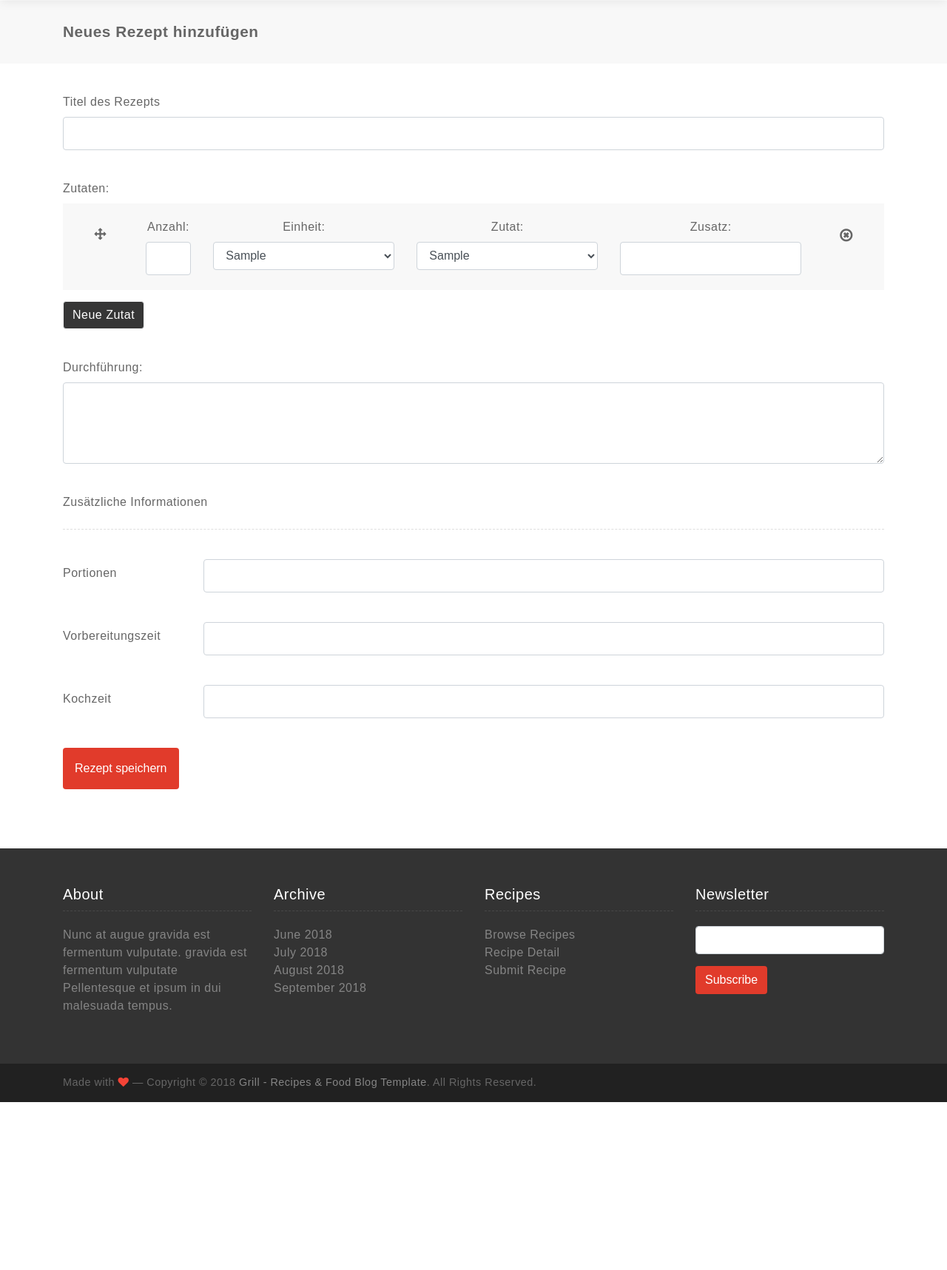
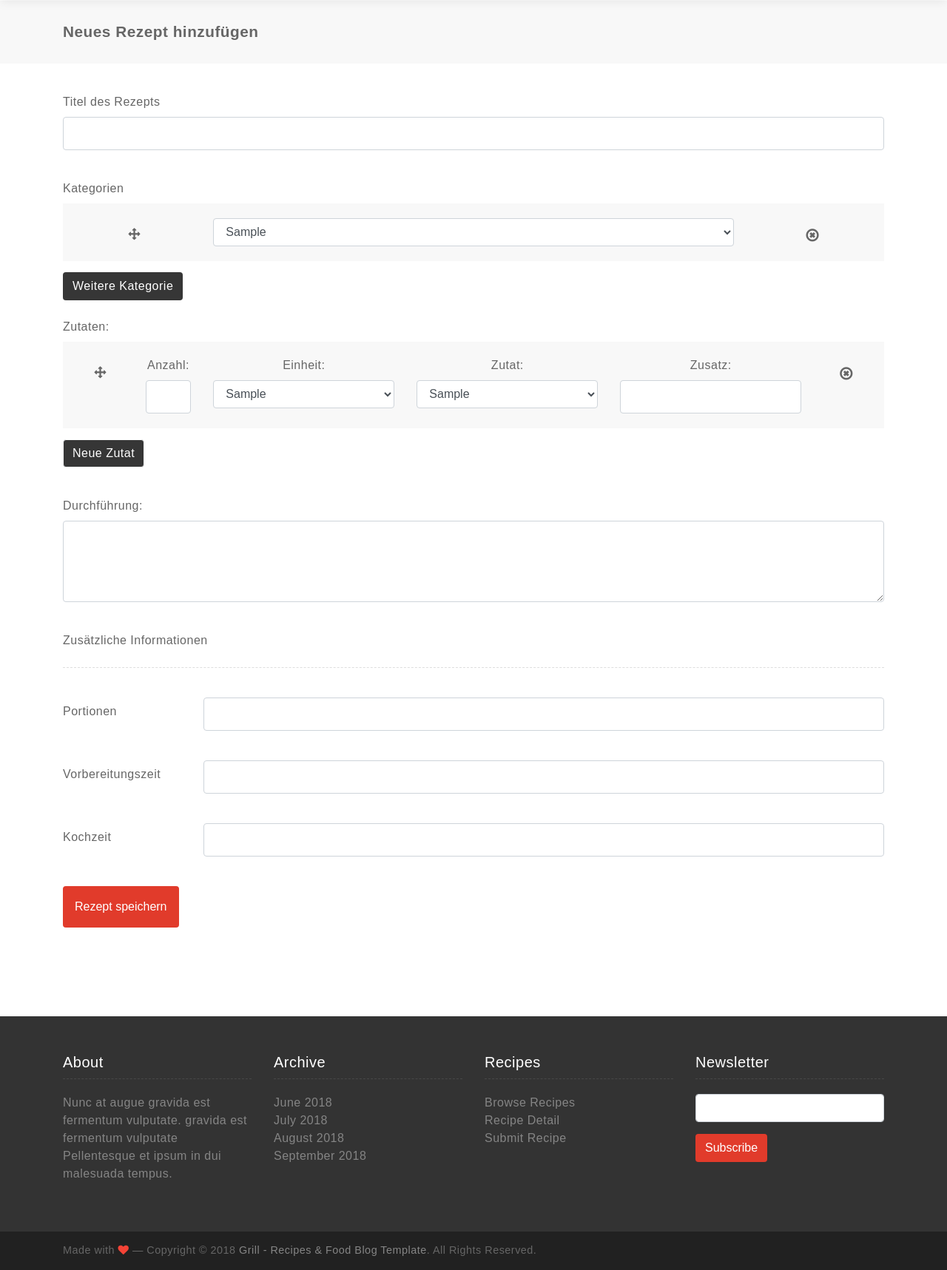
Before and after one commit to Jochen723/rezeptobot, a PHP site: page /neuesrezept.php in a window 1280 px wide. Shown: the part 70-1787 px from the top of the page at 74% size. Before the commit the page ends 1560 px from the top, so only its background shows below. Run offline with PHP 8.4, Linux system fonts and the light colour scheme; tables that the repository leaves empty or names only in its code hold one stand-in row (values such as "Sample post"); some web fonts are replaced.

Commit message:
Kategorie eines Rezepts hinzugefügt

```diff
--- /dev/null
+++ b/db/getCategoryList.php
@@ -0,0 +1,26 @@
+<?php
+header('Content-Type: application/json; charset=utf-8');
+
+include 'db_verbindung.php';
+
+// Create connection
+$conn = get_db_connection();
+mysqli_set_charset($conn,"utf8");
+// Check connection
+if ($conn->connect_error) {
+    die("Connection failed: " . $conn->connect_error);
+}
+
+
+
+$sql = 'select * from kategorienliste ORDER BY kategorie ASC';
+$result = $conn->query($sql);
+while($row = $result->fetch_assoc()) {
+    $json[] = $row;
+}
+
+echo json_encode($json);
+$conn->close(); // finally, close the connection
+
+
+?>
--- a/js/scripts.js
+++ b/js/scripts.js
@@ -2,6 +2,7 @@
 $(document).ready(function() {
 
   var zahl = 2;
+  var zahl2 = 2;
 
     $('.js-search-category, .js-search-category2').select2();
 
@@ -13,9 +14,50 @@ $(document).ready(function() {
     $("#sortable").sortable();
     $("#sortable").disableSelection();
 
+$(".btn-light2").click(function() {
+
+var idKategorie = "kategorieSelect"+zahl2;
+
+  $("#sortable2").append('<div id="kategoriereihe" class="box ui-sortable-handle">\
+              <div id="kategorierow" class="row">\
+                <div class="col-lg-2 col-sm-2">\
+                  <i class="fa fa-arrows" aria-hidden="true"></i>\
+                </div>\
+                <div id="kategorieinstanz" class="col-lg-8 col-sm-8">\
+                <select class="form-control" name="category" id='+idKategorie+'></select>\
+                </div>\
+                <div class="col-lg-2 col-sm-2">\
+                  <i class="fa fa-times-circle-o minusbtn" aria-hidden="true"></i>\
+                </div>\
+              </div>\
+            </div>');
+
+            $.ajax({
+                    type:'GET',
+                    url:'db/getCategoryList.php',
+                    dataType: "json",
+
+                    success:function(data){
+                var x = document.getElementById(idKategorie);
+                        for (var i = 0; i < data.length; i++) {
+                  var option = document.createElement("option");
+                  option.text = data[i].kategorie;
+                  option.id = data[i].id;
+                  x.add(option);
+
+                }
+                    },
+              error: function (request, error) {
+                console.log(arguments);
+                alert(" Can't do because: " + error);
+            },
+          });
+          zahl2++;
+
+});
+
     $(".btn-light").click(function() {
 
-      console.log(zahl);
       var idZutat = "zutatSelect"+zahl;
       var idEinheit = "einheitSelect"+zahl;
       var idAnzahl = "anzahlSelect"+zahl;
@@ -48,7 +90,7 @@ $(document).ready(function() {
 
                   $.ajax({
                           type:'GET',
-                          url:'getIngredientList.php',
+                          url:'db/getIngredientList.php',
                           dataType: "json",
 
                           success:function(data){
@@ -68,7 +110,7 @@ $(document).ready(function() {
                       });
                       $.ajax({
                               type:'GET',
-                              url:'getUnitList.php',
+                              url:'db/getUnitList.php',
                               dataType: "json",
 
                               success:function(data){
--- a/neuesrezept.php
+++ b/neuesrezept.php
@@ -25,6 +25,7 @@
 <script type = "text/javascript" language = "javascript">
 
 var jsonObj = [];
+var jsonObj2 = [];
 
 function myFunction() {
   document.getElementById("rezepttitel").style.border = "1px solid #ced4da";
@@ -43,6 +44,7 @@ $(document).ready(function(){
       $("#exampleModal").modal();
       document.getElementById("rezepttitel").style.border = "2px solid red";
     } else {
+
       let  elems = document.getElementById('sortable').childNodes;
       let elems2 = null;
       let elems3 = null;
@@ -86,8 +88,6 @@ $(document).ready(function(){
                           vareinheit = elems5[m].id;
                           var selected = document.getElementById(vareinheit);
                           opt = selected.options[selected.selectedIndex];
-                          //console.log(vareinheit);
-
                         }
                       }
                     } else if (elems3[k].id === "zutatenzutat") {
@@ -114,11 +114,6 @@ $(document).ready(function(){
                       }
                     }
                   }
-                  console.log(document.getElementById(varanzahl).value);
-                  console.log(opt.id);
-                  console.log(opt2.id);
-                  console.log(document.getElementById(varzusatz).value);
-
                   var new_obj = {
                     'anzahl':document.getElementById(varanzahl).value,
                     'einheit':opt.id,
@@ -134,7 +129,50 @@ $(document).ready(function(){
 
 
         }
+
+        let elems22 = document.getElementById('sortable2').childNodes;
+        let elems23 = null;
+        let elems24 = null;
+        let elems25 = null;
+        let varKategorie = null;
+
+        for (let i2=0; i2<elems22.length; i2++) {
+            if (elems22[i2].id === "kategoriereihe") {
+              //console.log("Neue Zutatenreihe");
+              elems23 = elems22[i2].childNodes;
+              for (let j3=0; j3<elems23.length; j3++) {
+                if (elems23[j3].id === "kategorierow") {
+                  console.log("Neue Zutatenrow");
+                  elems24 = elems23[j3].childNodes;
+                  for (let k2=0; k2<elems24.length; k2++) {
+                    if (elems24[k2].id === "kategorieinstanz") {
+                      elems25 = elems24[k2].childNodes;
+                      console.log("Neue Zutatenanzahl");
+                      for (let l2=0; l2<elems25.length; l2++) {
+                        if (elems25[l2].id !== undefined && elems25[l2].id !== "") {
+                          varKategorie = elems25[l2].id;
+                          var selected = document.getElementById(varKategorie);
+                          var opt5 = selected.options[selected.selectedIndex];
+                          console.log(opt5);
+                          var new_obj2 = {
+                            'id':opt5.id,
+
+                          };
+
+                              jsonObj2.push(new_obj2);
+                        }
+                      }
+                    }
+                  }
+                }
+              }
+              }
+          }
+
+
       var jsonTest = jsonObj;
+      var jsonTest2 = jsonObj2;
+
 
       var titel = document.getElementById("rezepttitel").value;
       var durchfuehrung = document.getElementById("durchfuehrung").value;
@@ -156,7 +194,8 @@ $(document).ready(function(){
             "einheit" : "Portionen",
             "kochzeit" : kochzeit,
             "vorbereitungszeit" : vorbereitungszeit,
-            "zutatenliste" : jsonTest
+            "zutatenliste" : jsonTest,
+            "kategorienliste" : jsonTest2
         }
 
 
@@ -177,6 +216,27 @@ $(document).ready(function(){
 
 
   });
+
+  $.ajax({
+          type:'GET',
+          url:'db/getCategoryList.php',
+          dataType: "json",
+
+          success:function(data){
+      var x = document.getElementById("kategorieSelect1");
+              for (var i = 0; i < data.length; i++) {
+        var option = document.createElement("option");
+        option.text = data[i].kategorie;
+        option.id = data[i].id;
+        x.add(option);
+
+      }
+          },
+    error: function (request, error) {
+      console.log(arguments);
+      alert(" Can't do because: " + error);
+  },
+      });
 
   $.ajax({
           type:'GET',
@@ -246,33 +306,6 @@ $(document).ready(function(){
                   <li class="nav-item">
                       <a class="nav-link" href="uebersicht.php">Von A - Z</a>
                   </li>
-                  <!--
-                  <li class="nav-item dropdown">
-                      <a class="nav-link dropdown-toggle" href="#" data-toggle="dropdown" aria-haspopup="true" aria-expanded="false">
-              Demo
-            </a>
-                      <div class="dropdown-menu">
-                          <a class="dropdown-item" href="homepage-1.html">Homepage-1</a>
-                          <a class="dropdown-item" href="homepage-2.html">Homepage-2</a>
-                          <a class="dropdown-item" href="homepage-3.html">Homepage-3</a>
-                      </div>
-                  </li>
-
-                  <li class="nav-item dropdown active">
-                      <a class="nav-link dropdown-toggle" href="#" data-toggle="dropdown" aria-haspopup="true" aria-expanded="false">
-              Recipes
-            </a>
-                      <div class="dropdown-menu">
-                          <a class="dropdown-item" href="browse-recipes.html">Browse Recipes</a>
-                          <a class="dropdown-item" href="recipe-detail.html">Recipe Detail</a>
-                      </div>
-                  </li>
-                  <li class="nav-item dropdown">
-                      <a class="nav-link dropdown-toggle" href="uebersicht.php" data-toggle="dropdown" aria-haspopup="true" aria-expanded="false">
-              von A - Z
-            </a>
-                  </li>
-                -->
                   <li class="nav-item btn-submit-recipe">
                       <a class="nav-link" href="neuesrezept.php"><i class="fa fa-upload" aria-hidden="true"></i> neues Rezept</a>
                   </li>
@@ -302,30 +335,34 @@ $(document).ready(function(){
                             <input id="rezepttitel" type="text" class="form-control" oninput="myFunction()">
                         </div>
 
-<!--
                         <div class="form-group">
-                            <label>Wähle eine Kategorie</label>
-                            <select class="js-search-category form-control" name="category" data-placeholder="Choose Category">
-                  <option value="1">All</option>
-                  <option value="2">Breakfast</option>
-                  <option value="3">Lunch</option>
-                  <option value="4">Beverages</option>
-                  <option value="5">Appetizers</option>
-                  <option value="6">Soups</option>
-                  <option value="7">Salads</option>
-                  <option value="8">Beef</option>
-                  <option value="9">Poultry</option>
-                  <option value="10">Pork</option>
-                  <option value="11">Seafood</option>
-                  <option value="12">Vegetarian</option>
-                  <option value="13">Vegetables</option>
-                  <option value="14">Desserts</option>
-                  <option value="15">Canning / Freezing</option>
-                  <option value="16">Breads</option>
-                  <option value="17">Holidays</option>
-                </select>
+                              <label>Kategorien</label>
+
+                            <div id="sortable2">
+                                <div id="kategoriereihe" class="box ui-sortable-handle">
+                                  <div id="kategorierow" class="row">
+                                    <div class="col-lg-2 col-sm-2">
+                                        <i class="fa fa-arrows" aria-hidden="true"></i>
+                                    </div>
+                                    <div id="kategorieinstanz" class="col-lg-8 col-sm-8">
+                                      <select class="form-control" id="kategorieSelect1">
+                                      </select>
+                                    </div>
+                                    <div class="col-lg-2 col-sm-2">
+                                        <i class="fa fa-times-circle-o minusbtn" aria-hidden="true"></i>
+                                    </div>
+                                </div>
+
+                            </div>
+
+
                         </div>
-                      -->
+<a href="#" class="btn btn-light2" style="
+    background-color: #363636;
+    color: #fff;">Weitere Kategorie</a>
+<br><br>
+
+
 
                         <!--
                         <div class="form-group">
```
Also changed, not shown: db/saveNewRecipe.php (+7 -0 lines).
